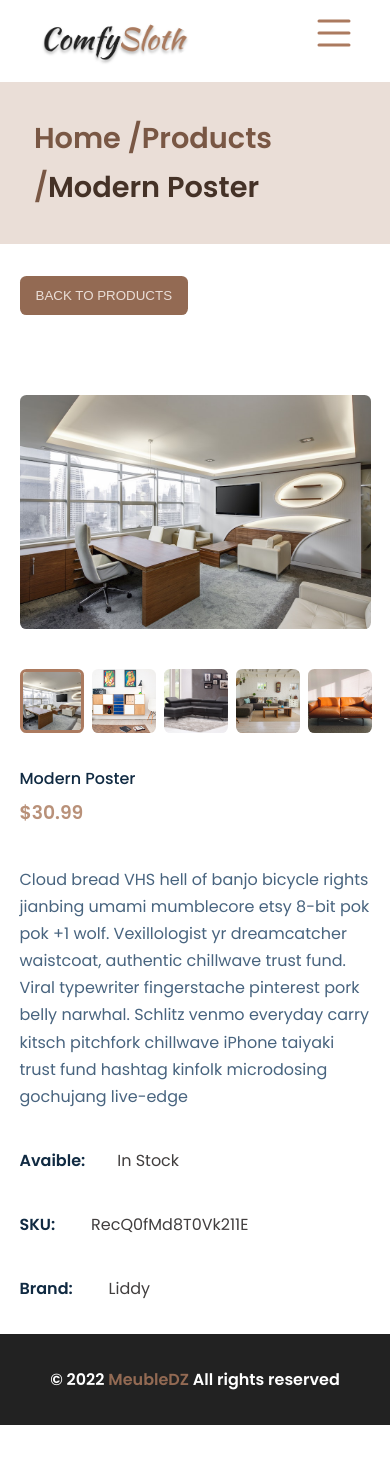
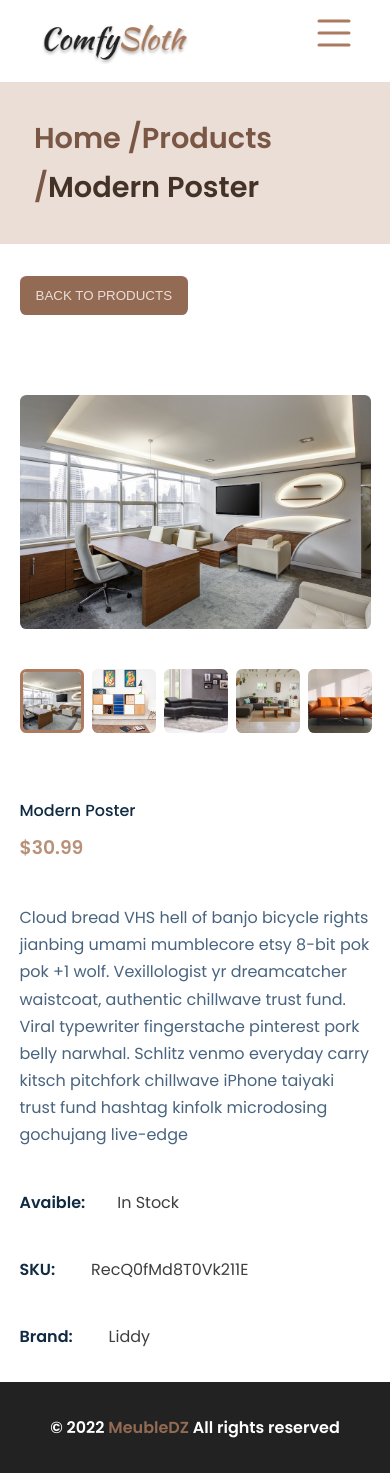
Before and after one commit to aymenboudissa/site-ecommerce-meubleDZ, a React (Create React App) app: page /Detail/1 in a window 390 px wide. Before the commit the page ends 1425 px from the top, so only its background shows below. Built offline with nearby package versions, Linux system fonts and the light colour scheme.

Commit message:
change margin btn and gap of product_about

```diff
--- a/src/screens/Detail/Detai.css
+++ b/src/screens/Detail/Detai.css
@@ -85,7 +85,8 @@ img {
     gap: 2.5rem;
   }
   .product__abouts {
-    gap: 2.3rem;
+    margin-top: 2rem;
+    gap: 2.5rem;
   }
   .product__detail {
     margin-top: 1rem;
```
